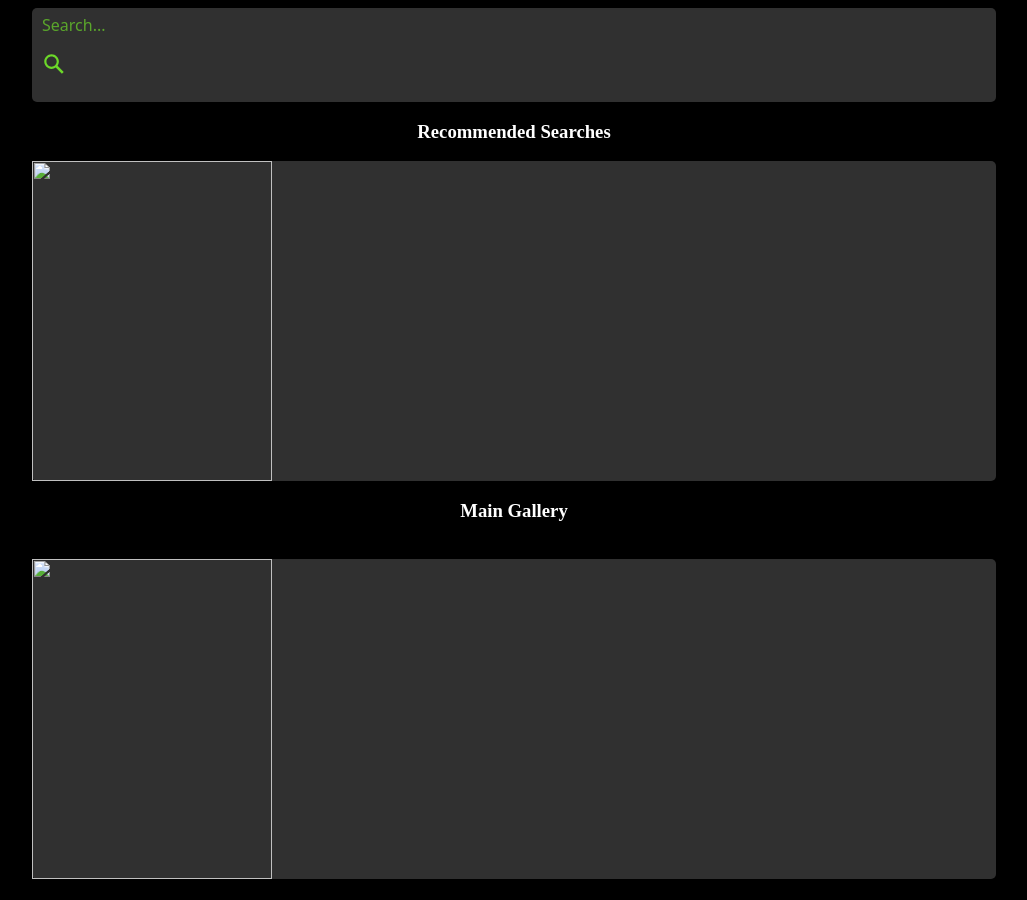
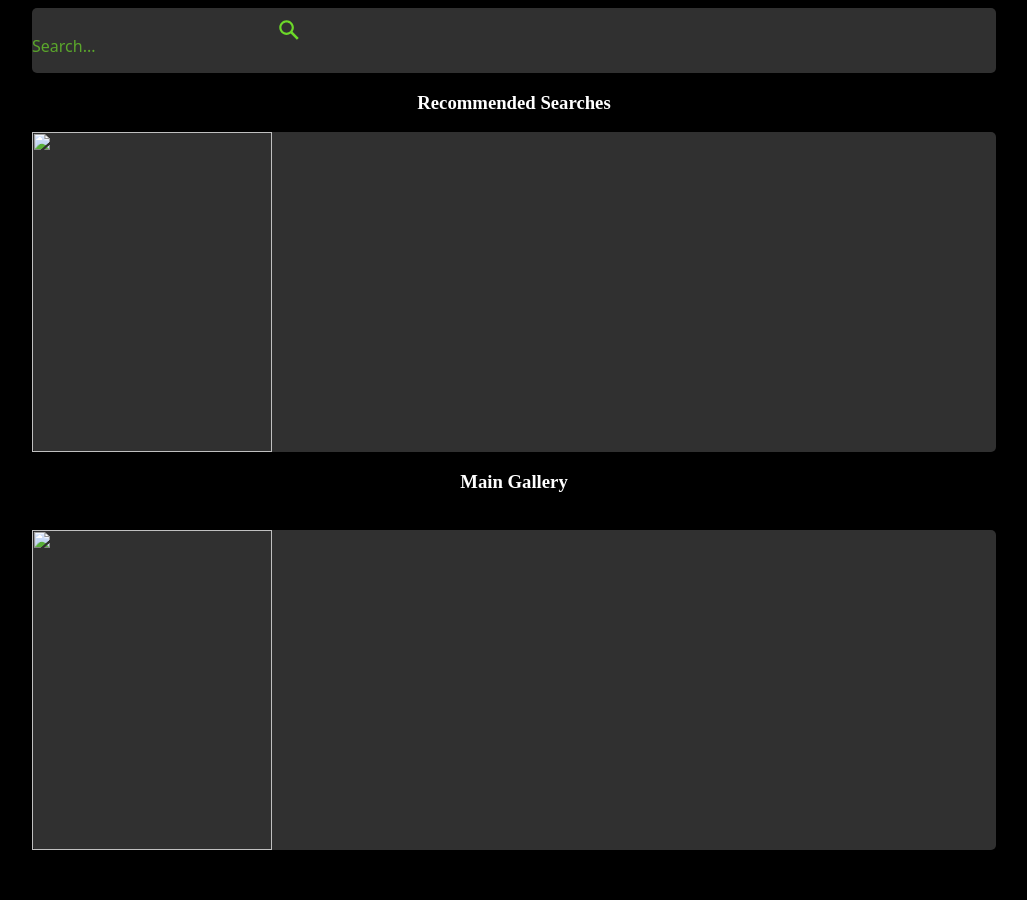
Before and after one commit to LWFlouisa/VampGallery, a Jekyll site: the page built from index.md, in a window 1280 px wide. Shown: the whole page, without its empty margins (126-1153 px from the left). Built offline with Jekyll 4.4.1, drawn with Linux system fonts in a browser that asks for light colours.

Commit message:
Update stylesheet.html

```diff
--- a/_includes/stylesheet.html
+++ b/_includes/stylesheet.html
@@ -27,9 +27,7 @@ input {
   all: unset;
   font: 16px system-ui;
   color: #6CD829;
-  height: 100%;
-  width: 100%;
-  padding: 6px 10px;
+  height: 50%;
 }
 
 button {
```
